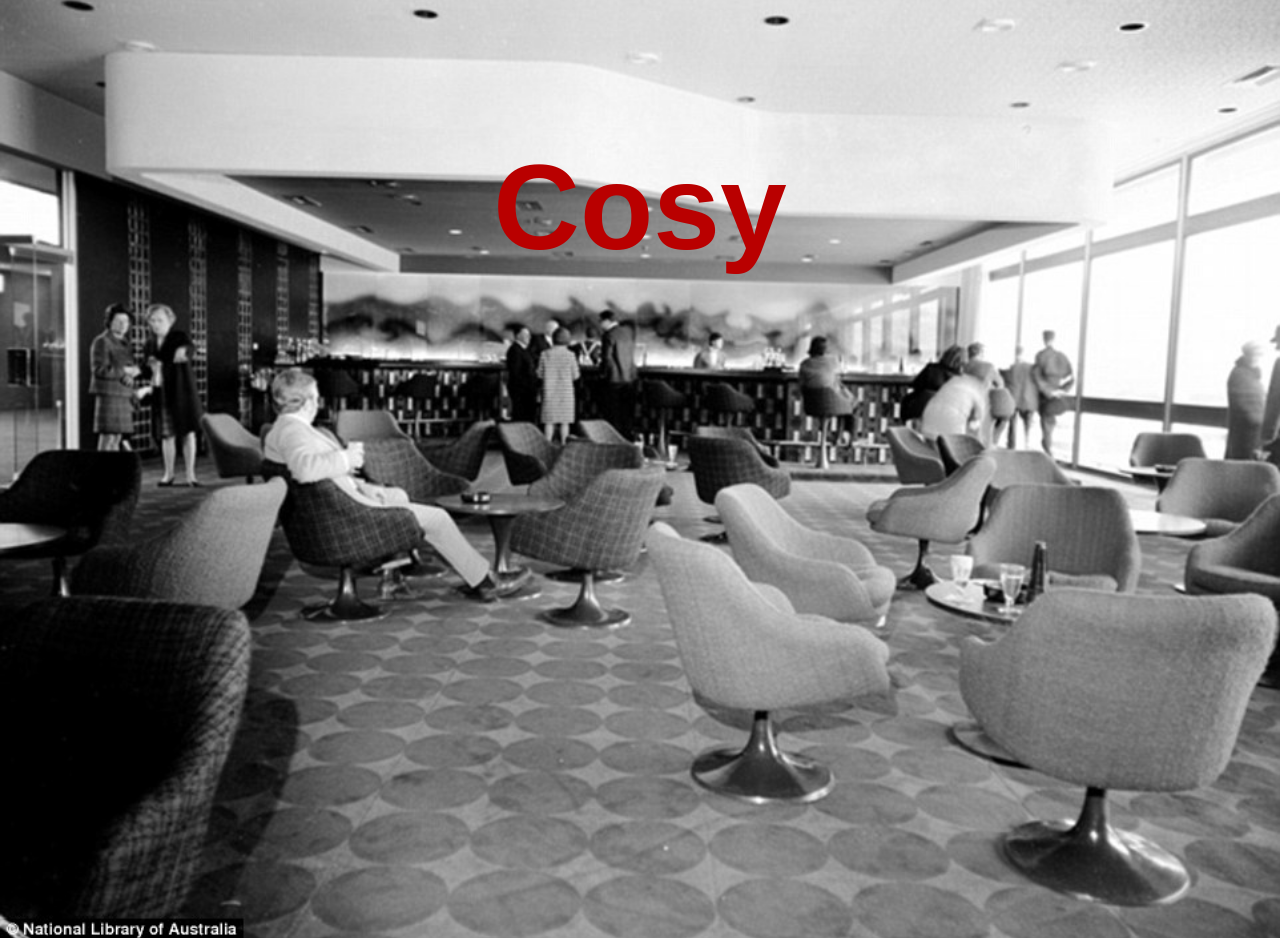
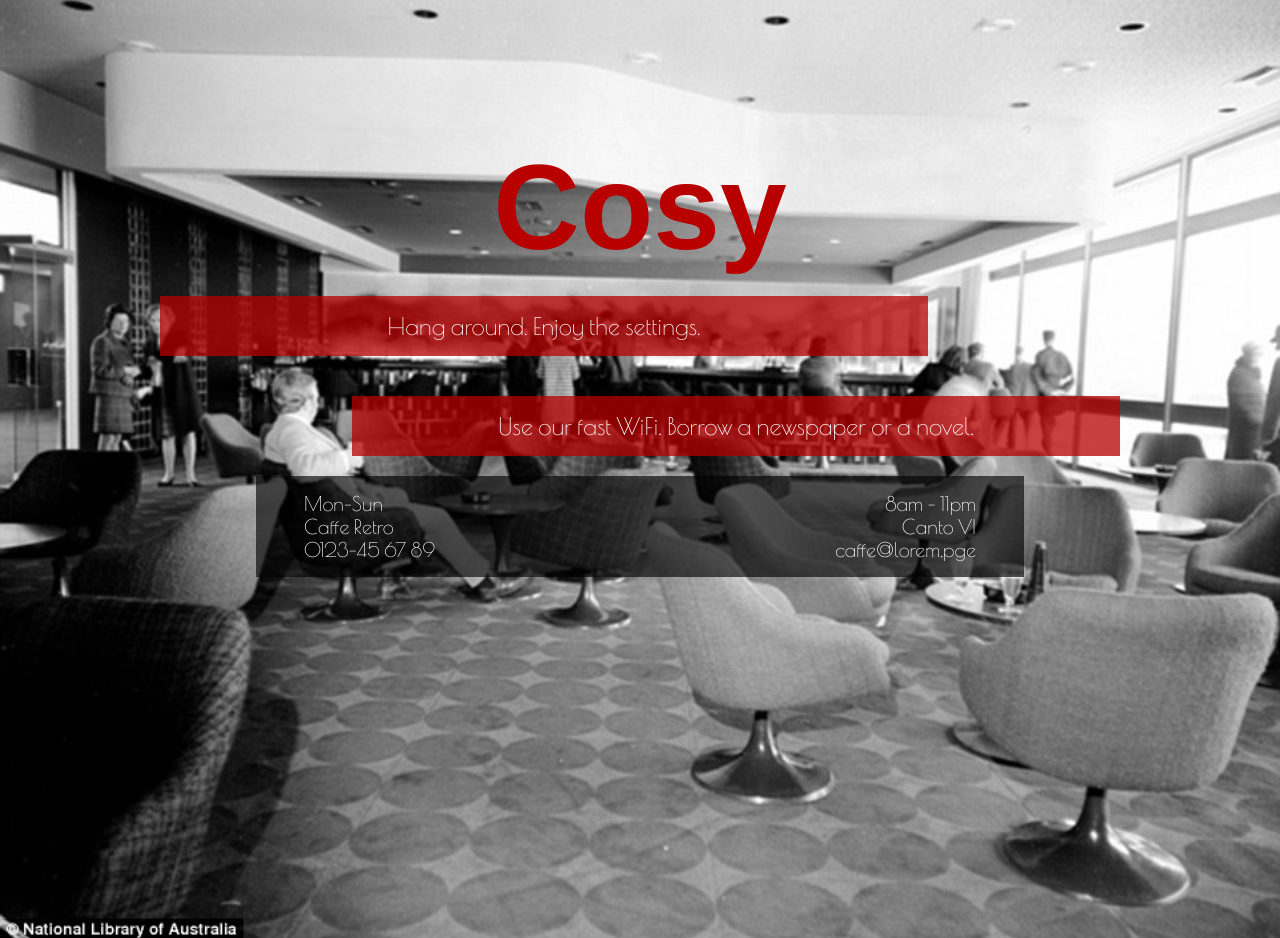
Before and after one commit to marothon/lexicon-caffe-repo, a plain HTML site: page index.html in a window 1280 px wide. Shown: the part 2166-3104 px from the top of the page. Drawn offline with nearby package versions, Linux system fonts and the light colour scheme; a web font is replaced by a local one.

Commit message:
Add 'Cosy'-section HTML

```diff
--- a/index.css
+++ b/index.css
@@ -52,8 +52,6 @@ main section:last-of-type{
     border-bottom: none;
 }
 
-
-
 section h1{
     font-family: "Spirax", sans-serif;
     font-size: 7.5rem;
@@ -96,7 +94,7 @@ main section .menu-container{
 }
 
 
-section .price-menu{
+section .price-menu, section .contact{
     width: 80%;
     color: white;
     background-color: rgba(0, 0, 0, 0.637);
@@ -105,12 +103,12 @@ section .price-menu{
     box-sizing: border-box;
 }
 
-.price-menu .price-item{
+.price-menu .price-item, .contact .contact-item{
     display: flex;
     justify-content: space-between;
 }
 
-.price-item p{
+.price-item p, .contact-item p{
     font-size: 1.25rem;
     padding: 0;
     margin: 0;
--- a/index.html
+++ b/index.html
@@ -65,7 +65,25 @@
         </div>
       </section>
       <section id="cosy" class="cosy">
+        <div class="menu-container">
         <h1>Cosy</h1>
+        <h2>Hang around. Enjoy the settings.</h2>
+        <h2>Use our fast WiFi. Borrow a newspaper or a novel.</h2>
+        <div class="contact">
+            <div class="contact-item">
+              <p>Mon-Sun</p>
+              <p>8am – 11pm</p>
+            </div>
+            <div class="contact-item">
+              <p>Caffe Retro</p>
+              <p>Canto VI</p>
+            </div>
+            <div class="contact-item">
+              <p>0123-45 67 89</p>
+              <p>caffe@lorem.pge</p>
+            </div>
+        </div>
+        </div>
       </section>
     </main>
   </body>
```
